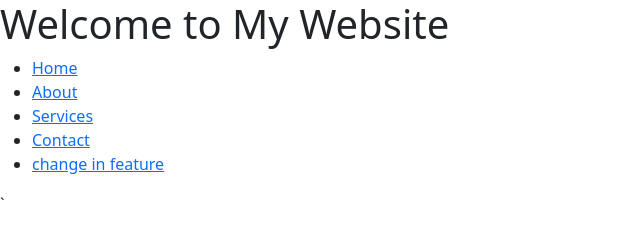
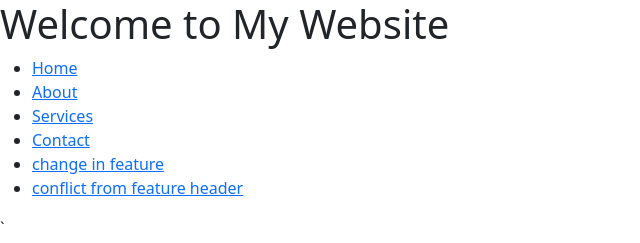
Before and after one commit to Gunvir123/task_add_1, a plain HTML site: page index.html in a window 1280 px wide. Shown: the whole page, without its empty margins (0-640 px from the left). Drawn offline with nearby package versions, Linux system fonts and the light colour scheme.

Commit message:
updating index from feature

```diff
--- a/index.html
+++ b/index.html
@@ -18,6 +18,7 @@
                 <li><a href="#services">Services</a></li>
                 <li><a href="#contact">Contact</a></li>
                 <li><a href="#contact">change in feature</a></li>
+                <li><a href="#contact">conflict from feature header </a></li>
             </ul>
         </nav>
     </header>
```
